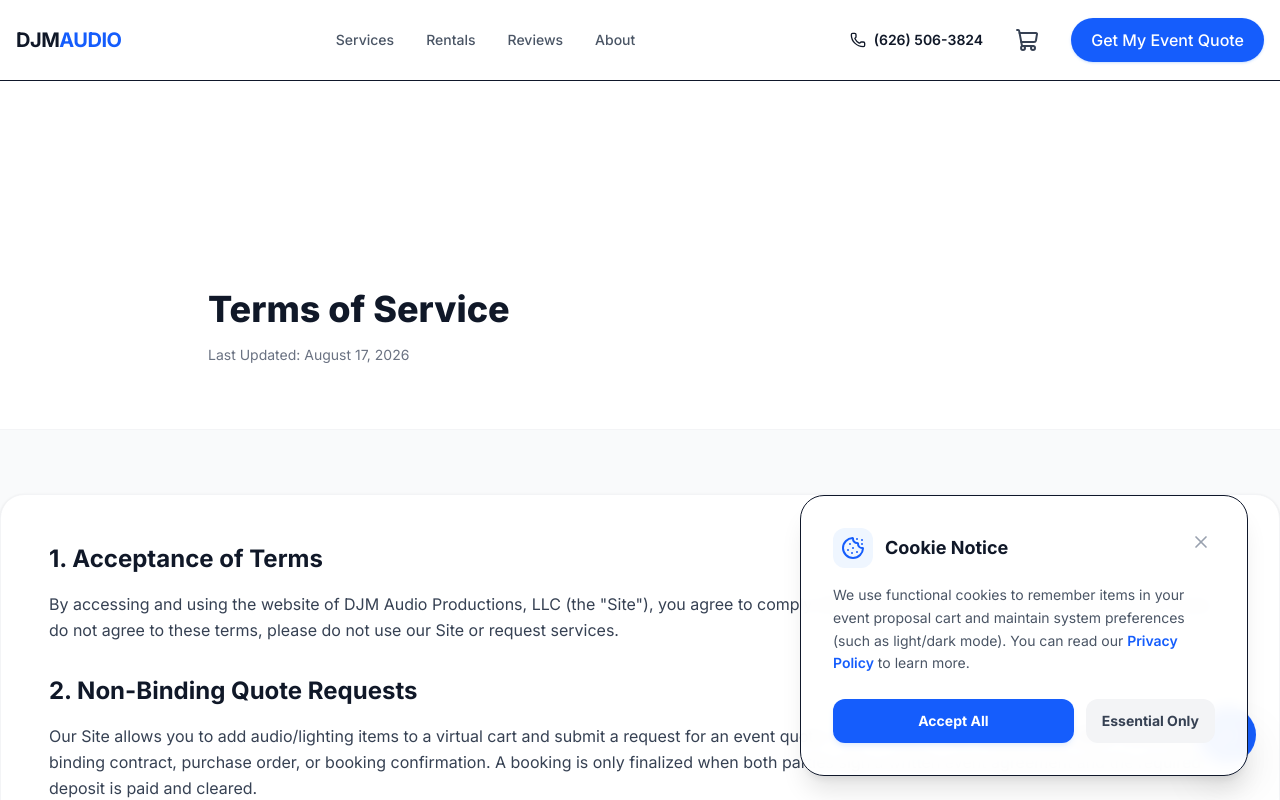
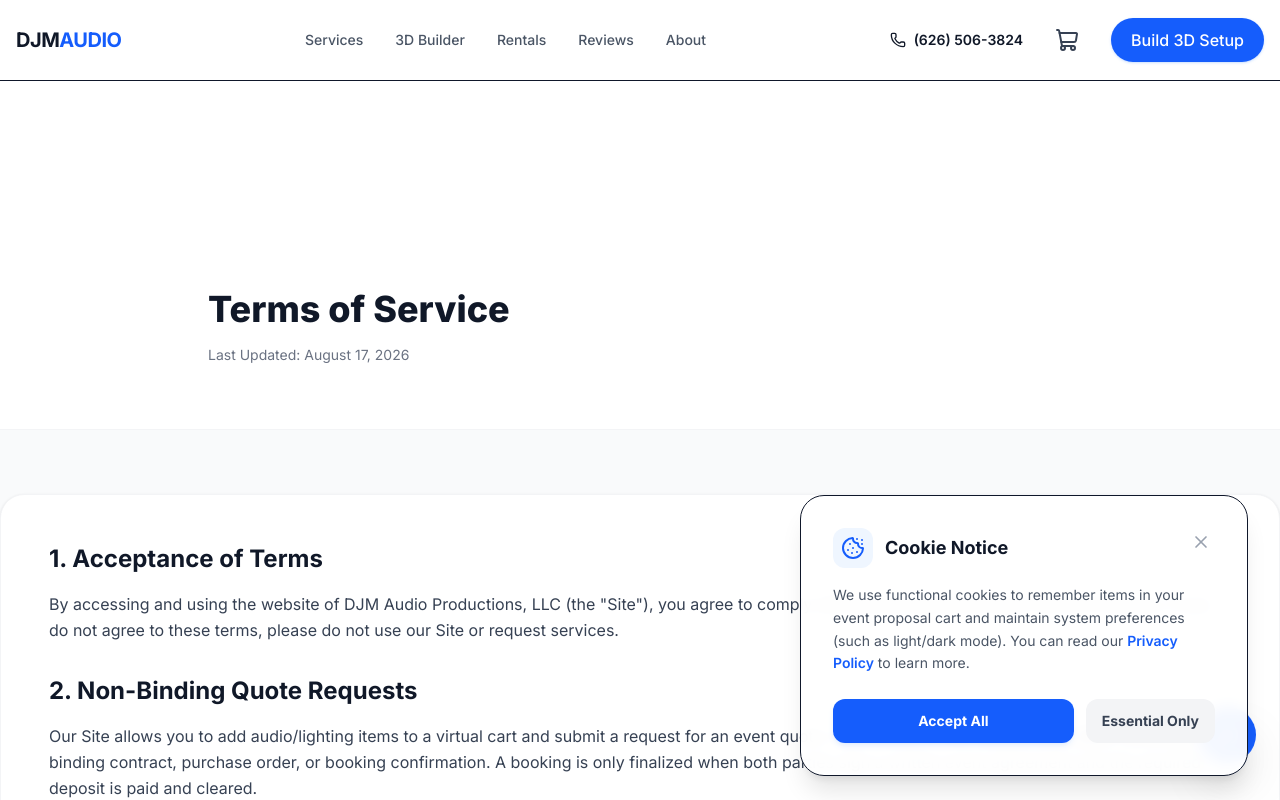
Before and after one commit to besttoast02/DJMAudioInventory-, a Next.js app: page /terms in a window 1280 px wide. Shown: the top 800 px of the page. Built offline with nearby package versions, Linux system fonts and the light colour scheme.

Commit message:
ux: Add 3D Builder to public navigation menu

```diff
--- a/src/components/layout/Header.tsx
+++ b/src/components/layout/Header.tsx
@@ -3,6 +3,7 @@ import { HeaderClient } from "./HeaderClient";
 
 const NAV_LINKS = [
   { name: "Services", href: "/#services" },
+  { name: "3D Builder", href: "/quote" },
   { name: "Rentals", href: "/equipment-rentals" },
   { name: "Reviews", href: "/reviews" },
   { name: "About", href: "/about" },
--- a/src/components/layout/HeaderClient.tsx
+++ b/src/components/layout/HeaderClient.tsx
@@ -45,7 +45,7 @@ export function HeaderClient({ navLinks }: HeaderClientProps) {
           href="/quote"
           className="hidden md:flex items-center space-x-2 bg-blue-600 hover:bg-blue-700 text-white px-5 py-2.5 rounded-full font-medium transition-all shadow-sm shadow-blue-500/20"
         >
-          Get My Event Quote
+          Build 3D Setup
         </Link>
       </div>
 
@@ -94,7 +94,7 @@ export function HeaderClient({ navLinks }: HeaderClientProps) {
               onClick={() => setIsMobileMenuOpen(false)}
               className="flex items-center justify-center bg-blue-700 text-white py-3 rounded-xl font-bold text-lg shadow-md"
             >
-              Get My Event Quote
+              Build 3D Setup
             </Link>
           </div>
         </div>
```
